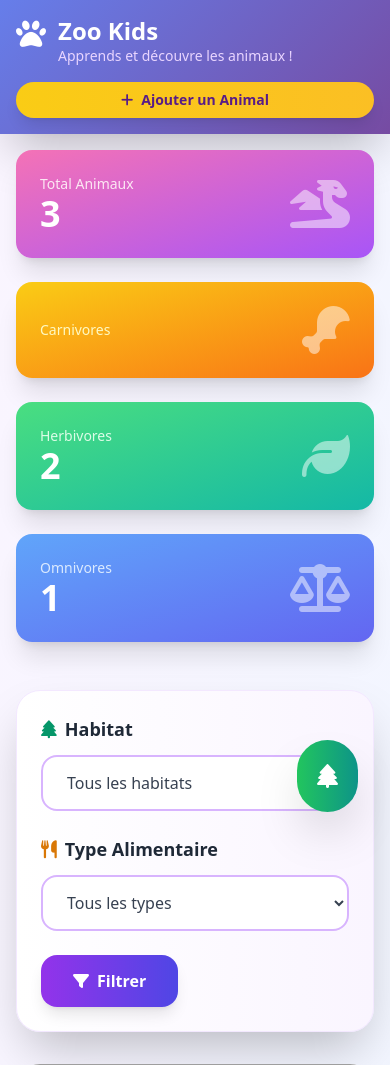
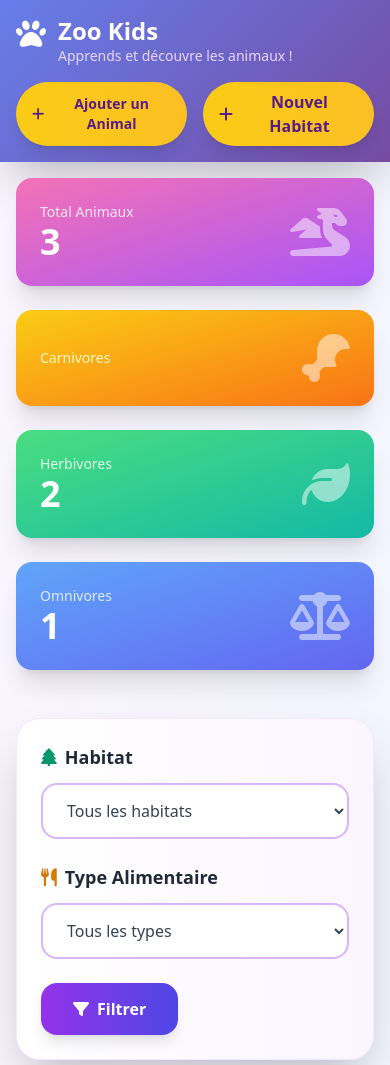
Before and after one commit to AZIZABADA10/Zoo_Encyclop-die, a PHP site: page / in a window 390 px wide. Shown: the top 1065 px of the page. Run offline with PHP 8.4, Linux system fonts and the light colour scheme; data comes from the database, SQL or seed files in the repository; data that the repository does not hold is empty; some libraries are stand-ins or nearby versions; grey boxes are pictures that could not be loaded.

Commit message:
feat: creation de la fonctionqui ajouter un habitat

```diff
--- a/index.php
+++ b/index.php
@@ -4,12 +4,24 @@ require_once 'actions/ajouter_animal.php';
 require_once 'actions/statistiques.php';
 require_once 'actions/supprimer_animal.php';
 
+
 /** Récuperation des donnée des animaux */
-$requet_sql = "SELECT a.*, h.nom_habitat
+$requet_sql = "SELECT a.*, h.nom_habitat, h.id AS id_habitat
                FROM animal a
                JOIN habitats h ON a.id_habitat = h.id
                WHERE 1000=1000
                ";
+
+
+
+// Récupération des habitats pour les selects
+$habitats_result = $connexion->query("SELECT * FROM habitats ORDER BY nom_habitat");
+$habitats = [];
+while ($h = $habitats_result->fetch_assoc()) {
+    $habitats[] = $h;
+}
+
+
 
 /** filtrage par type alimentaire */
 $filter_par_type_alimentaire = isset($_GET['filter_par_type_alimentaire'])? $_GET['filter_par_type_alimentaire'] : '';
@@ -38,7 +50,6 @@ $animaux = $connexion->query($requet_sql);
     <link rel="shortcut icon" href="assets/favicon.ico" type="image/x-icon">
 </head>
 <body class="bg-gradient-to-br from-purple-50 to-blue-50 min-h-screen">
-
     <!-- Header -->
         <header class="gradient-bg text-white shadow-2xl">
             <div class="container mx-auto px-4 py-4 md:py-6">
@@ -53,6 +64,7 @@ $animaux = $connexion->query($requet_sql);
                     </div>
 
                     <!-- Bouton responsive -->
+                    <div class="flex gap-4">
                         <button onclick="openModal('addAnimalModal')"
                             class="btn-primary bg-gradient-to-r from-yellow-400 to-amber-400 hover:from-yellow-500 hover:to-amber-500
                                 text-purple-900 font-bold py-2 px-4 md:py-3 md:px-6 rounded-full shadow-lg hover:shadow-xl
@@ -61,6 +73,14 @@ $animaux = $connexion->query($requet_sql);
                         <i class="fas fa-plus text-sm md:text-base"></i>
                         <span class="text-sm md:text-base">Ajouter un Animal</span>
                     </button>
+                    <button onclick="openModal('habitatModalAdd')"
+                        class="btn-primary bg-gradient-to-r from-yellow-400 to-amber-400 hover:from-yellow-500 hover:to-amber-500
+                                text-purple-900 font-bold py-2 px-4 md:py-3 md:px-6 rounded-full shadow-lg hover:shadow-xl
+                                transform hover:-translate-y-1 transition-all duration-300 w-full md:w-auto
+                                flex items-center justify-center gap-2">
+                        <i class="fas fa-plus"></i> Nouvel Habitat
+                    </button>
+                    </div>
                 </div>
             </div>
         </header>
@@ -117,17 +137,16 @@ $animaux = $connexion->query($requet_sql);
                 <select name="filter_par_habitat" class="w-full px-5 py-3.5 border-2 border-purple-300 rounded-2xl
                     bg-white text-gray-700 font-medium focus:border-purple-500 focus:ring-4
                     focus:ring-purple-200 focus:outline-none transition-all duration-300">
-                    <option value="" class="py-2">Tous les habitats</option>
-                    <option value="Savane" <?= ($_GET['filter_par_habitat'] ?? '') == "Savane" ? "selected":"" ?>
-                            class="py-2 hover:bg-purple-100">Savane</option>
-                    <option value="Jungle"  <?= ($_GET['filter_par_habitat'] ?? '') == "Jungle" ? "selected" : "" ?>
-                            class="py-2 hover:bg-purple-100">Jungle</option>
-                    <option value="Désert" <?= ($_GET['filter_par_habitat'] ?? '') == "Désert" ? "selected" : "" ?>
-                            class="py-2 hover:bg-purple-100">Désert</option>
-                    <option value="Océan" <?= ($_GET['filter_par_habitat'] ?? '') == "Océan" ? "selected" : "" ?>
-                            class="py-2 hover:bg-purple-100">Océan</option>
+                    <option value="">Tous les habitats</option>
+                    <?php foreach ($habitats as $h): ?>
+                        <option value="<?= $h['nom_habitat'] ?>"
+                            <?= ($_GET['filter_par_habitat'] ?? '') == $h['nom_habitat'] ? "selected" : "" ?>>
+                            <?= $h['nom_habitat'] ?>
+                        </option>
+                    <?php endforeach; ?>
                 </select>
             </div>
+
 
             <div class="flex-1 min-w-[250px]">
                 <label class="block text-gray-800 font-bold mb-3 text-lg">
@@ -156,9 +175,10 @@ $animaux = $connexion->query($requet_sql);
         </form>
     </div>
         <!-- Animals Grid -->
+         <h2 class="text-3xl font-bold text-gray-900 mb-6">Nos Animaux</h2>
         <div id="animalsGrid" class="grid grid-cols-1 md:grid-cols-2 lg:grid-cols-3 xl:grid-cols-4 gap-6">
+
         <?php while ($animal = $animaux->fetch_assoc()): ?>
-
             <div class="group bg-white rounded-3xl shadow-xl overflow-hidden relative
                     hover:shadow-2xl transition-all duration-500 hover:-translate-y-2">
 
@@ -227,12 +247,42 @@ $animaux = $connexion->query($requet_sql);
             <div class="absolute inset-0 rounded-3xl border-2 border-transparent
                         group-hover:border-purple-200 transition-all duration-500 pointer-events-none"></div>
         </div>
-
                 <?php endwhile; ?>
                 </div>
         </div>
+            <!-- Habitats Grid -->
+            <div class="container mx-auto px-4 py-8">
+                <h2 class="text-3xl font-bold text-gray-900 mb-6">Nos Habitats</h2>
 
+                <div class="grid grid-cols-1 md:grid-cols-2 lg:grid-cols-3 gap-6">
+                    <?php foreach ($habitats as $habitat): ?>
+                    <div class="group bg-white rounded-3xl shadow-xl overflow-hidden relative
+                                hover:shadow-2xl transition-all duration-500 hover:-translate-y-2 p-6">
 
+                        <!-- Nom de l'habitat -->
+                        <h3 class="text-2xl font-bold text-gray-900 mb-3">
+                            <?= $habitat['nom_habitat']; ?>
+                        </h3>
+
+                        <!-- Description -->
+                        <p class="text-gray-700 mb-4"><?= $habitat['description_habitat']; ?></p>
+
+                        <!-- Boutons Modifier / Supprimer -->
+                        <div class="flex gap-3">
+                            <a href="actions/modifier_habitat.php?id=<?= $habitat['id']; ?>"
+                            class="flex-1 flex items-center justify-center gap-2 bg-blue-500 text-white py-3 rounded-xl hover:bg-blue-600 transition">
+                                <i class="fas fa-edit"></i> Modifier
+                            </a>
+                            <a href="actions/supprimer_habitat.php?supprimer=<?= $habitat['id']; ?>"
+                            onclick="return confirm('Êtes-vous sûr de vouloir supprimer cet habitat ?');"
+                            class="flex-1 flex items-center justify-center gap-2 bg-red-500 text-white py-3 rounded-xl hover:bg-red-600 transition">
+                                <i class="fas fa-trash"></i> Supprimer
+                            </a>
+                        </div>
+                    </div>
+                    <?php endforeach; ?>
+                </div>
+            </div>
             <!-- Modal: Add/Edit Animal -->
             <div id="addAnimalModal" class="modal">
                 <div class="modal-content bg-white rounded-3xl shadow-2xl p-8 max-w-2xl w-full mx-4 max-h-[90vh] overflow-y-auto">
@@ -277,13 +327,13 @@ $animaux = $connexion->query($requet_sql);
                             </label>
                             <select name="habitat" id="animalHabitat" required
                                     class="w-full px-4 py-3 border-2 border-purple-200 rounded-xl focus:border-purple-500 focus:outline-none transition">
-                        <option value="" disabled selected >Sélectionner...</option>
-                        <option value="1">🦁 Savane</option>
-                        <option value="2">🌴 Jungle</option>
-                        <option value="4">🏜️ Désert</option>
-                        <option value="3">🌊 Océan</option>
+                                <option value="" disabled selected>Sélectionner...</option>
+                                <?php foreach ($habitats as $h): ?>
+                                    <option value="<?= $h['id'] ?>"><?= $h['nom_habitat'] ?></option>
+                                <?php endforeach; ?>
                             </select>
                         </div>
+
 
                         <div class="mb-6">
                             <label class="block text-gray-700 font-semibold mb-2">
@@ -313,59 +363,31 @@ $animaux = $connexion->query($requet_sql);
                     </form>
                 </div>
             </div>
+            <div id="habitatModalAdd" class="modal">
+            <div class="modal-content bg-white p-8 rounded-2xl">
 
-    <!-- Modal: Manage Habitats -->
-    <button onclick="openModal('habitatModal')"
-            class="fixed bottom-8 right-8 bg-gradient-to-r from-green-500 to-teal-600 text-white p-5 rounded-full shadow-2xl hover:scale-110 transition z-50">
-        <i class="fas fa-tree text-2xl"></i>
+                <h2 class="text-2xl font-bold mb-4">Ajouter un Habitat</h2>
+                <button onclick="closeModal('habitatModalAdd')" class="text-gray-500 text-xl">
+                    <i class="fas fa-times"></i>
                 </button>
 
-    <div id="habitatModal" class="modal">
-        <div class="modal-content bg-white rounded-3xl shadow-2xl p-8 max-w-4xl w-full mx-4 max-h-[90vh] overflow-y-auto">
-            <div class="flex items-center justify-between mb-6">
-                <h2 class="text-3xl font-bold text-gray-800">
-                    <i class="fas fa-tree text-green-500 mr-3"></i>Gestion des Habitats
-                </h2>
-                <button onclick="closeModal('habitatModal')" class="text-gray-500 hover:text-gray-700 text-2xl">
-                    <i class="fas fa-times"></i>
+                <form method="POST" action="actions/ajouter_habitat.php">
+                    <label>Nom de l'habitat</label>
+                    <input type="text" name="nom_habitat" required class="w-full border p-3 rounded mb-4">
+
+                    <label>Description</label>
+                    <textarea name="description_habitat" required class="w-full border p-3 rounded mb-4"></textarea>
+
+                    <button type="submit" name="ajouter_habitat"
+                        class="w-full bg-green-600 text-white py-3 rounded-xl">
+                        Ajouter
                     </button>
+                </form>
+
+            </div>
         </div>
 
-            <div class="grid grid-cols-1 md:grid-cols-2 gap-6">
-                <div class="gradient-savane rounded-2xl p-6 text-white shadow-xl">
-                    <h3 class="text-2xl font-bold mb-2">🦁 Savane</h3>
-                    <p class="mb-4">Grandes plaines herbeuses d'Afrique avec des températures chaudes.</p>
-                    <button class="bg-white text-orange-600 px-4 py-2 rounded-lg font-semibold hover:scale-105 transition">
-                        <i class="fas fa-edit mr-2"></i>Modifier
-                    </button>
-                </div>
 
-                <div class="gradient-jungle rounded-2xl p-6 text-white shadow-xl">
-                    <h3 class="text-2xl font-bold mb-2">🌴 Jungle</h3>
-                    <p class="mb-4">Forêts tropicales denses et humides avec une végétation luxuriante.</p>
-                    <button class="bg-white text-green-600 px-4 py-2 rounded-lg font-semibold hover:scale-105 transition">
-                        <i class="fas fa-edit mr-2"></i>Modifier
-                    </button>
-                </div>
-
-                <div class="gradient-desert rounded-2xl p-6 text-white shadow-xl">
-                    <h3 class="text-2xl font-bold mb-2">🏜️ Désert</h3>
-                    <p class="mb-4">Régions arides et sèches avec peu de végétation et températures extrêmes.</p>
-                    <button class="bg-white text-yellow-600 px-4 py-2 rounded-lg font-semibold hover:scale-105 transition">
-                        <i class="fas fa-edit mr-2"></i>Modifier
-                    </button>
-                </div>
-
-                <div class="gradient-ocean rounded-2xl p-6 text-white shadow-xl">
-                    <h3 class="text-2xl font-bold mb-2">🌊 Océan</h3>
-                    <p class="mb-4">Vastes étendues d'eau salée abritant une vie marine diversifiée.</p>
-                    <button class="bg-white text-blue-600 px-4 py-2 rounded-lg font-semibold hover:scale-105 transition">
-                        <i class="fas fa-edit mr-2"></i>Modifier
-                    </button>
-                </div>
-            </div>
-        </div>
-    </div>
 <footer class="bg-purple-500 text-white py-10 mt-10 fade-in-up">
     <div class="container mx-auto px-4 grid grid-cols-1 md:grid-cols-3 gap-8">
 
```
Also changed, not shown: actions/ajouter_habitat.php (added, +23 -0 lines). Lines whose indentation alone changed are shown as unchanged.
